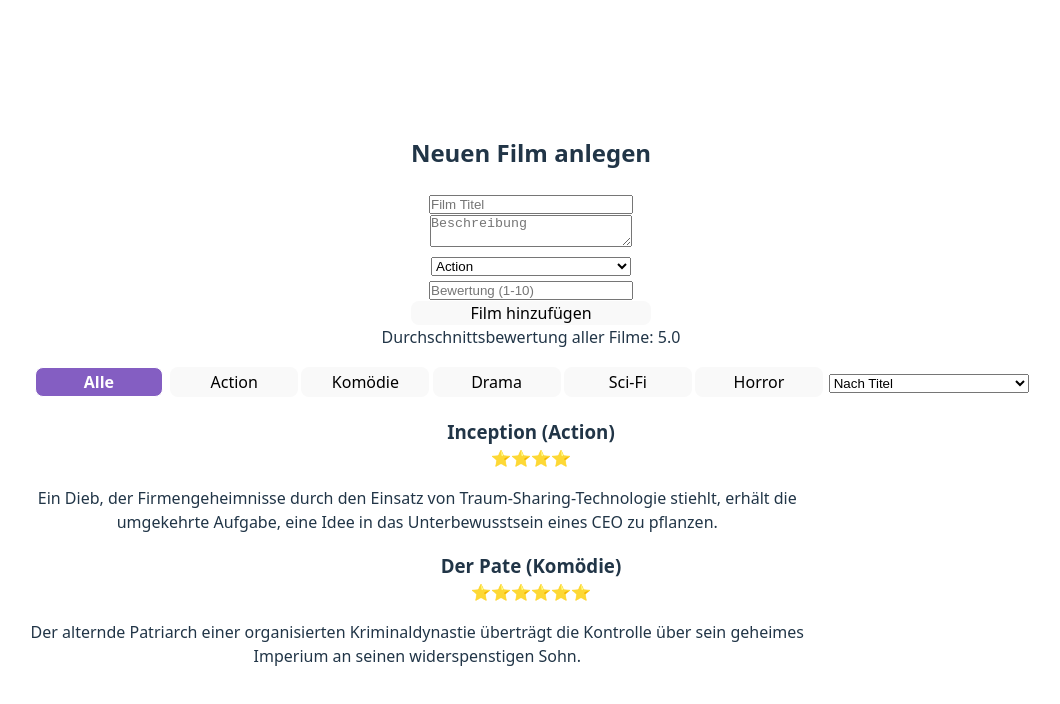
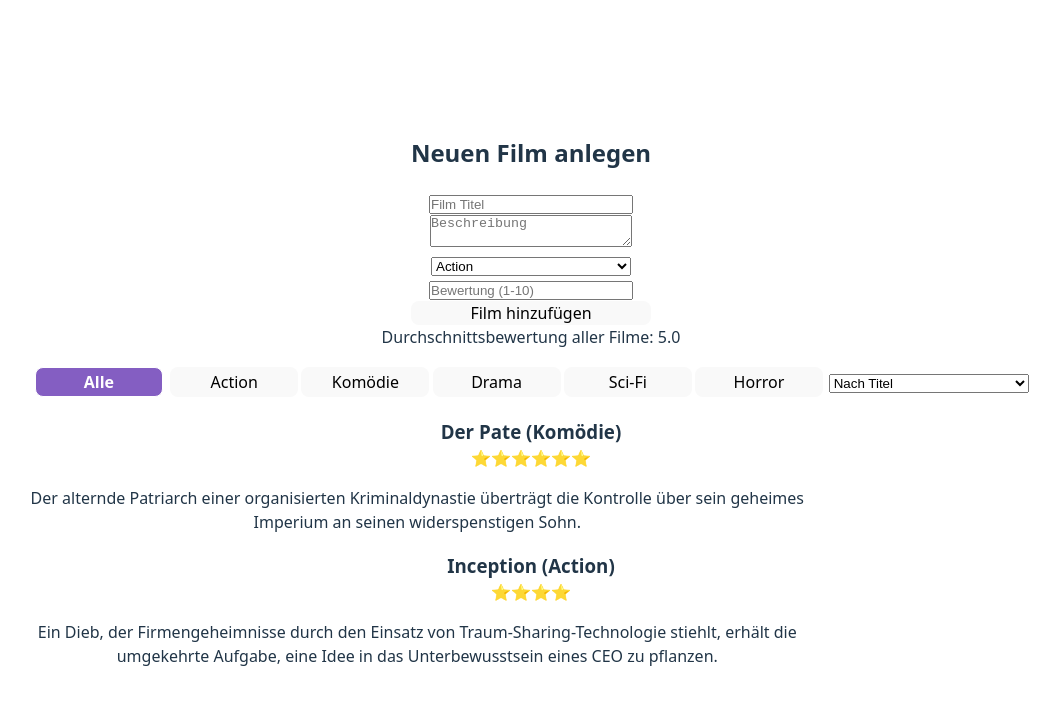
Before and after one commit to Jonny1Coder/BBK_SOW_Film-Bewertungs-App, a Svelte app: page / in a window 1280 px wide. Shown: the top 704 px of the page, without its empty margins (109-1169 px from the left). Built offline with nearby package versions, Linux system fonts and the light colour scheme.

Commit message:
added sort

```diff
--- a/src/App.svelte
+++ b/src/App.svelte
@@ -89,9 +89,9 @@ $: durchschnitt = filme.length > 0
     {#each genres as genre}
       <button class:active={selectedGenre === genre} on:click={() => setActive(genre)}>{genre}</button>
     {/each}
-    <select>
+    <select bind:value={sortBy}>
       <option value="titel">Nach Titel</option>
-      <option value="description">Nach Bewertung</option>
+      <option value="bewertung">Nach Bewertung</option>
     </select>
   </nav>
 
@@ -100,7 +100,7 @@ $: durchschnitt = filme.length > 0
   {/if}
 
   <div id="filme">
-    {#each filteredFilme as film}
+    {#each sortedFilme as film}
       <div>
         <h3>{film.titel} ({film.genre})</h3>
         <span>
```
